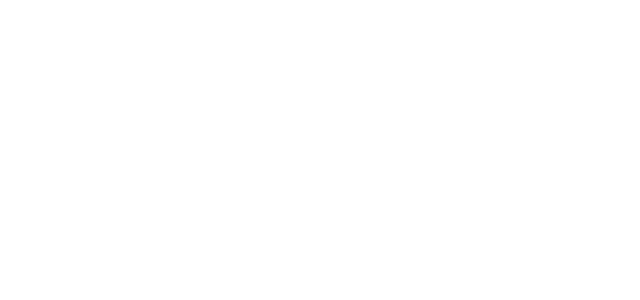
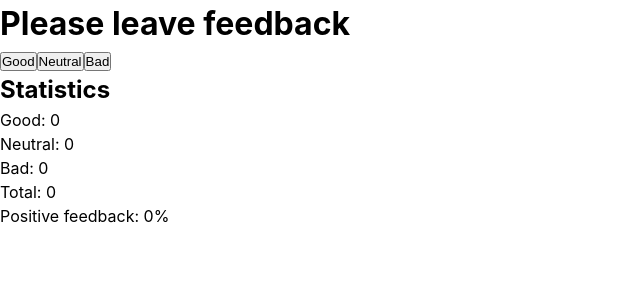
Before and after one commit to IvanProkh/goit-react-hw-02-feedback, a React (Create React App) app: page / in a window 1280 px wide. Shown: the top 300 px of the page, without its empty margins (0-640 px from the left). Built offline with nearby package versions, Linux system fonts and the light colour scheme.

Commit message:
add basic working code

```diff
--- a/src/components/App.jsx
+++ b/src/components/App.jsx
@@ -1,3 +1,10 @@
+import React from 'react';
+import Feedback from './Feedback/Feedback';
+
 export const App = () => {
-  return <div></div>;
+  return (
+    <div>
+      <Feedback />
+    </div>
+  );
 };
--- /dev/null
+++ b/src/components/Feedback/Feedback.js
@@ -0,0 +1,72 @@
+import React, { Component } from 'react';
+// import css from './Feedback.css';
+
+class Feedback extends Component {
+  state = {
+    good: 0,
+    neutral: 0,
+    bad: 0,
+    total: 0,
+    positiveFeedback: 0,
+  };
+
+  handleFeedbackGood = () => {
+    this.setState(prevState => {
+      return {
+        good: this.state.good + 1,
+      };
+    });
+
+    console.log(this.state);
+  };
+
+  handleFeedbackNeutral = () => {
+    this.setState({
+      neutral: this.state.neutral + 1,
+    });
+
+    console.log(this.state);
+  };
+
+  handleFeedbackBad = () => {
+    this.setState({
+      bad: this.state.bad + 1,
+    });
+
+    console.log(this.state);
+  };
+
+  countTotalFeedback = ({ good, neutral, bad }) => {
+    this.setState({
+      total: this.state.good + this.state.neutral + this.state.bad,
+    });
+    console.log(this.state);
+  };
+
+  countPositiveFeedbackPercentage = () => {};
+
+  render() {
+    return (
+      <div>
+        <h1>Please leave feedback</h1>
+        <button type="button" onClick={this.handleFeedbackGood}>
+          Good
+        </button>
+        <button type="button" onClick={this.handleFeedbackNeutral}>
+          Neutral
+        </button>
+        <button type="button" onClick={this.handleFeedbackBad}>
+          Bad
+        </button>
+        <h2>Statistics</h2>
+        <p>Good: {this.state.good}</p>
+        <p>Neutral: {this.state.neutral}</p>
+        <p>Bad: {this.state.bad}</p>
+        <p>Total: {this.state.total}</p>
+        <p>Positive feedback: {this.state.positiveFeedback}%</p>
+      </div>
+    );
+  }
+}
+
+export default Feedback;
```
Also changed, not shown: src/components/Feedback/Feedback.css (added), src/components/Feedback/index.js (added).
